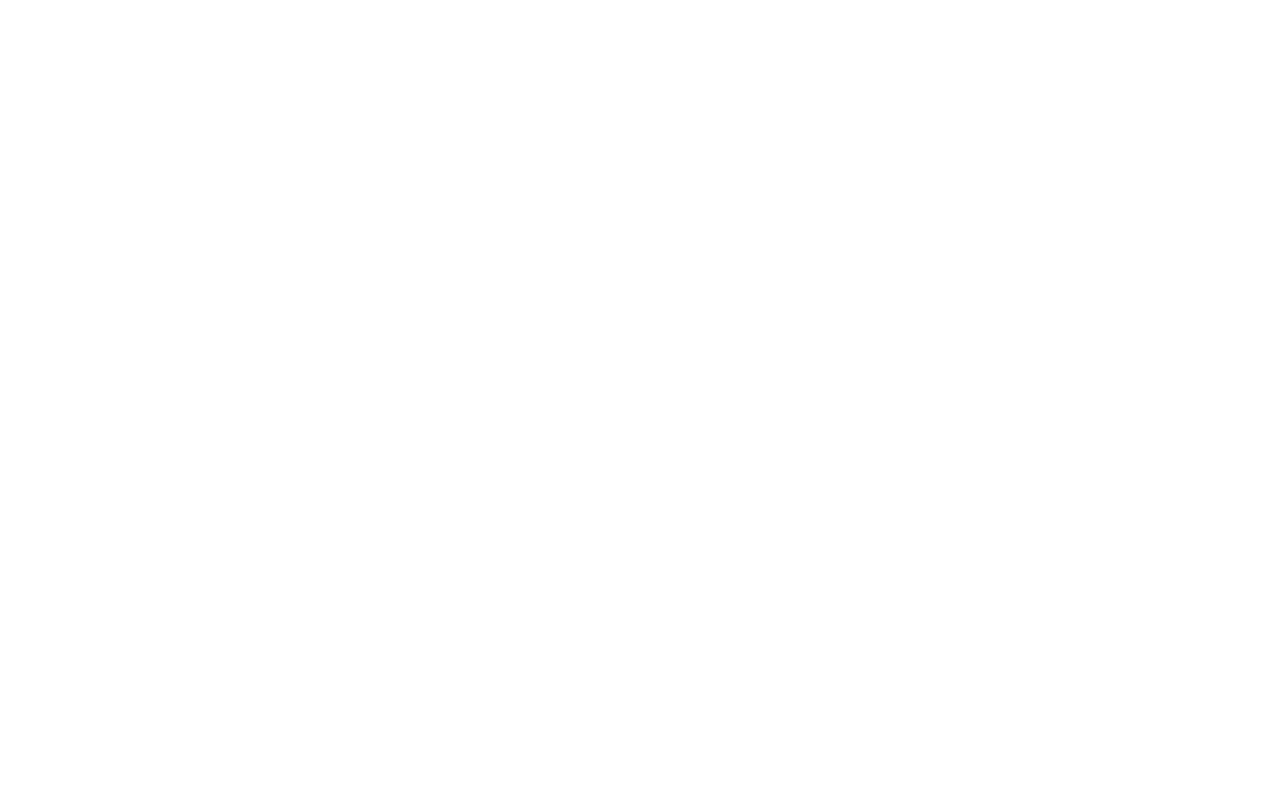
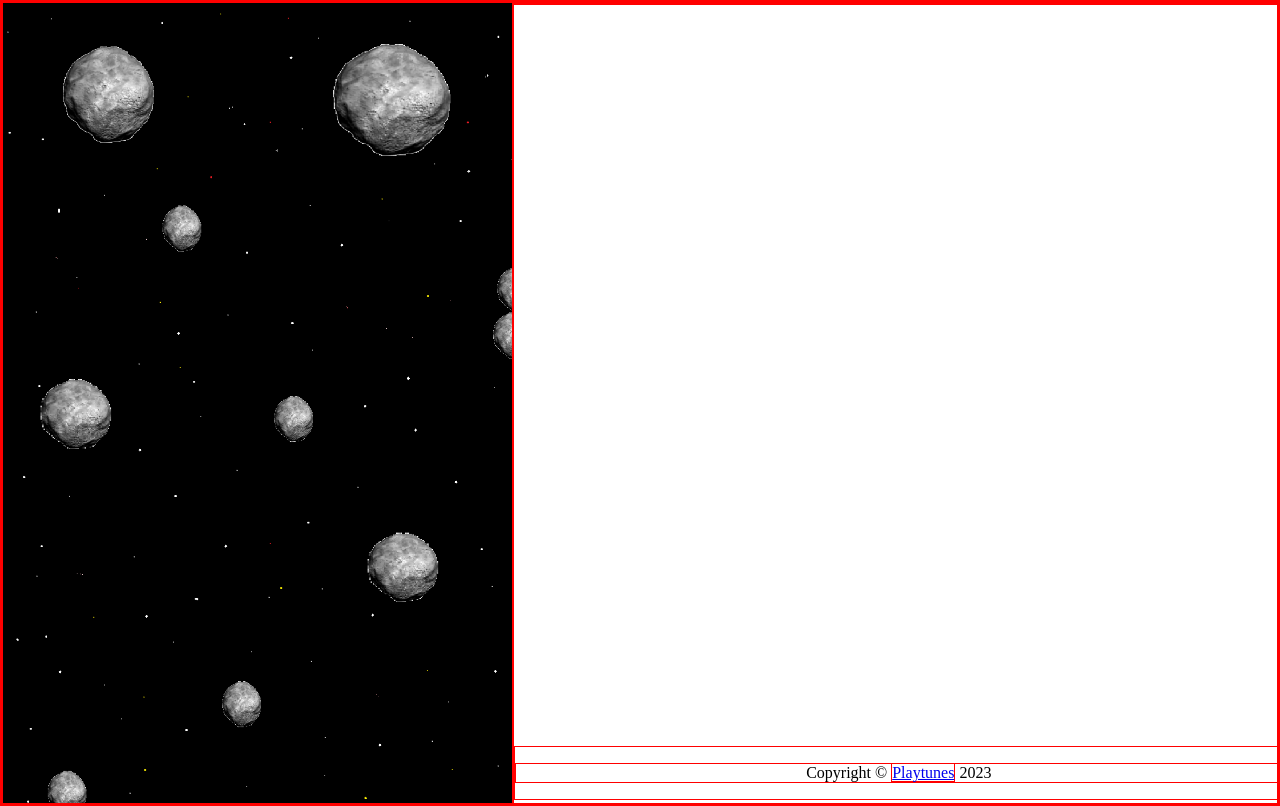
Before and after one commit to playtunes100/sign-up-form, a plain HTML site: page index.html in a window 1280 px wide. Drawn offline with Linux system fonts and the light colour scheme.

Commit message:
Add background image for styling

```diff
--- a/css/styles.css
+++ b/css/styles.css
@@ -0,0 +1,29 @@
+* {
+    border: 1px solid red;
+}
+body {
+    display:flex;
+    margin: 0%;
+}
+
+.side-image {
+    background-image: url('../images/background.png');
+    background-repeat: no-repeat;
+    background-size: cover;
+    flex: auto;
+    width: 40vw;
+    height: 100vh;
+}
+.main-container {
+    flex: auto;
+    width: 60vw;
+    height: 100vh;
+}
+
+
+footer {
+    position:fixed;
+    bottom: 0;
+    width:inherit;
+    text-align: center;
+}
--- a/index.html
+++ b/index.html
@@ -4,19 +4,20 @@
     <meta charset="UTF-8">
     <meta name="viewport" content="width=device-width, initial-scale=1.0">
     <title>Sign Up</title>
+    <link rel="stylesheet" href="./css/styles.css" />
 </head>
 <body>
     <div class="side-image">
 
     </div>
-    <header>
+    <div class="main-container">
+        <main>
 
-    </header>
-    <main>
+        </main>
+        <footer>
+            <p>Copyright © <a href="https://github.com/playtunes100">Playtunes</a> 2023</p>
+        </footer>
+    </div>
 
-    </main>
-    <footer>
-
-    </footer>
 </body>
 </html>
```
Also changed, not shown: images/background.png (added).
